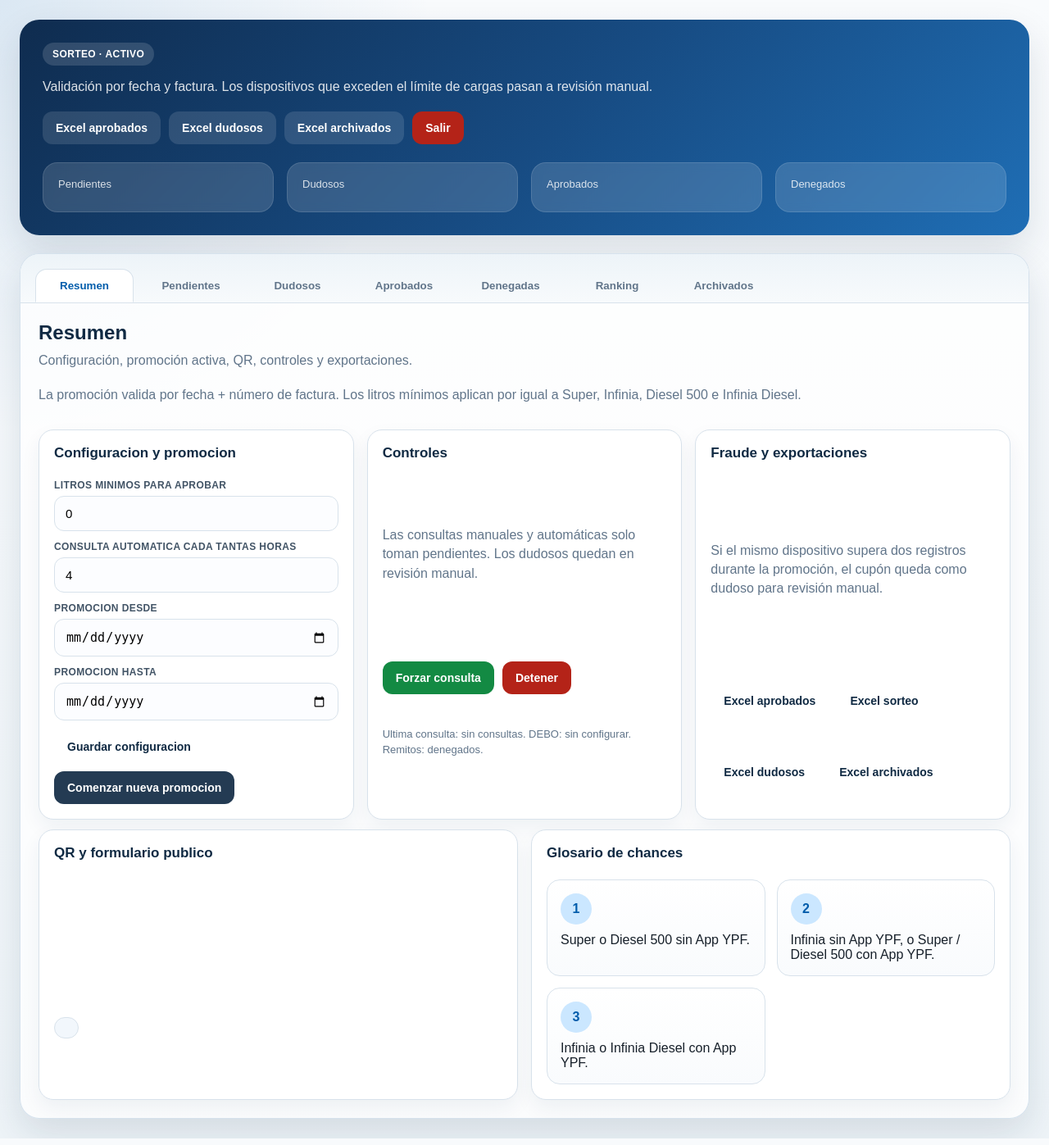
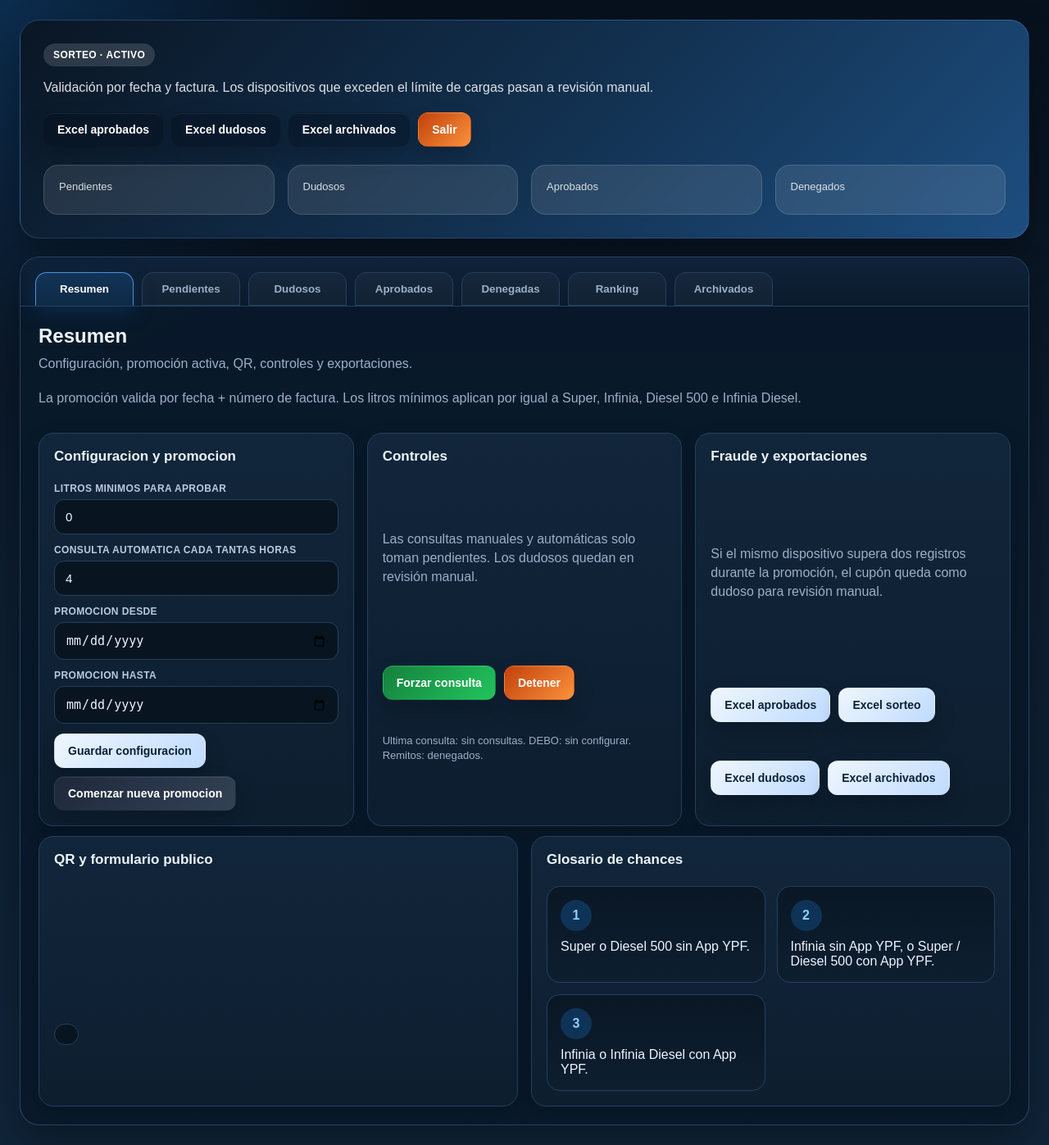
Before and after one commit to EmmanuelArce12/ruleta, a Flask app: template templates/sorteo_admin.html in a window 1280 px wide. Shown: the whole page at 82% size. Run offline with Flask 3, Linux system fonts and the light colour scheme; the template is opened without the code that fills it, so the values that code supplies are empty; parts of the project's set-up code (start-up, migrations or seed data) failed here and were passed over; some libraries are stand-ins or nearby versions.

Commit message:
Fix raffle submission flow and admin styling

```diff
--- a/templates/sorteo_admin.html
+++ b/templates/sorteo_admin.html
@@ -5,59 +5,60 @@
     <meta name="viewport" content="width=device-width, initial-scale=1.0">
     <title>Sorteo Electrodomesticos</title>
     <style>
-        :root { --navy:#102a43; --blue:#005cab; --sky:#cbe7ff; --paper:#f7fafc; --line:#d8e2eb; --ink:#17202a; --muted:#61758a; --ok:#138a43; --bad:#c2410c; --warn:#a16207; --violet:#7c3aed; --card-shadow:0 18px 45px rgba(16, 42, 67, 0.12); }
+        :root { --navy:#091a2b; --navy-soft:#102a43; --blue:#1d8fff; --sky:#0f3357; --paper:#0c1b2d; --paper-2:#12263b; --line:#24405f; --ink:#ecf4ff; --muted:#9ab0c7; --ok:#16a34a; --bad:#ea580c; --warn:#d97706; --violet:#8b5cf6; --card-shadow:0 22px 48px rgba(0, 0, 0, 0.32); }
         * { box-sizing:border-box; }
-        body { margin:0; font-family:Arial, Helvetica, sans-serif; color:var(--ink); background:radial-gradient(circle at top left, rgba(0,92,171,0.12), transparent 28%), linear-gradient(180deg, #f9fbfd 0%, #eef4f8 100%); }
+        body { margin:0; font-family:Arial, Helvetica, sans-serif; color:var(--ink); background:radial-gradient(circle at top left, rgba(29,143,255,0.22), transparent 24%), linear-gradient(180deg, #07111d 0%, #0d1d30 50%, #10253a 100%); }
         a { color:inherit; }
         .app-shell { min-height:100vh; padding:24px; }
-        .hero { background:linear-gradient(135deg, #0f2c4f 0%, #174b82 52%, #1f6eb5 100%); color:white; border-radius:24px; padding:28px; box-shadow:var(--card-shadow); }
+        .hero { background:linear-gradient(135deg, #0a1624 0%, #12304f 52%, #1d4e80 100%); color:white; border:1px solid rgba(93, 156, 236, 0.28); border-radius:24px; padding:28px; box-shadow:var(--card-shadow); }
         .hero-top { display:flex; justify-content:space-between; align-items:flex-start; gap:18px; flex-wrap:wrap; }
         .eyebrow { display:inline-flex; align-items:center; gap:8px; padding:7px 12px; border-radius:999px; background:rgba(255,255,255,0.14); font-size:12px; font-weight:700; letter-spacing:.4px; text-transform:uppercase; }
         .hero h1 { margin:14px 0 6px; font-size:clamp(28px, 5vw, 42px); line-height:1.02; }
         .hero p { margin:0; max-width:860px; color:rgba(255,255,255,.86); line-height:1.5; }
         .hero-actions, .inline-actions { display:flex; gap:10px; flex-wrap:wrap; align-items:center; }
-        .btn, .hero-actions a, .hero-actions button, .inline-actions a, .inline-actions button { appearance:none; border:0; border-radius:12px; padding:12px 16px; font-size:14px; font-weight:700; cursor:pointer; text-decoration:none; display:inline-flex; align-items:center; justify-content:center; gap:8px; }
-        .btn-primary { background:white; color:var(--navy); }
-        .btn-secondary { background:rgba(255,255,255,0.12); color:white; border:1px solid rgba(255,255,255,0.18); }
-        .btn-danger { background:#b42318; color:white; }
-        .btn-success { background:#138a43; color:white; }
-        .btn-dark { background:#243b53; color:white; }
-        .btn-violet { background:var(--violet); color:white; }
+        .btn, .hero-actions a, .hero-actions button, .inline-actions a, .inline-actions button { appearance:none; border:1px solid transparent; border-radius:12px; padding:12px 16px; font-size:14px; font-weight:700; cursor:pointer; text-decoration:none; display:inline-flex; align-items:center; justify-content:center; gap:8px; box-shadow:inset 0 1px 0 rgba(255,255,255,0.08), 0 12px 26px rgba(0,0,0,0.18); transition:transform .16s ease, box-shadow .16s ease, border-color .16s ease, filter .16s ease; }
+        .btn:hover, .hero-actions a:hover, .hero-actions button:hover, .inline-actions a:hover, .inline-actions button:hover { transform:translateY(-1px); filter:brightness(1.06); }
+        .btn-primary { background:linear-gradient(135deg, #eff6ff, #bfdbfe); color:#08213d; border-color:#93c5fd; }
+        .btn-secondary { background:rgba(5,12,24,0.38); color:white; border:1px solid rgba(255,255,255,0.22); }
+        .btn-danger { background:linear-gradient(135deg, #c2410c, #fb923c); color:white; border-color:#fdba74; }
+        .btn-success { background:linear-gradient(135deg, #15803d, #22c55e); color:white; border-color:#86efac; }
+        .btn-dark { background:linear-gradient(135deg, #1e293b, #334155); color:white; border-color:#64748b; }
+        .btn-violet { background:linear-gradient(135deg, #6d28d9, #8b5cf6); color:white; border-color:#c4b5fd; }
         .stats-grid { display:grid; grid-template-columns:repeat(auto-fit, minmax(180px, 1fr)); gap:16px; margin-top:22px; }
-        .stat-card { border-radius:18px; padding:18px; background:rgba(255,255,255,0.14); border:1px solid rgba(255,255,255,0.12); backdrop-filter:blur(6px); }
+        .stat-card { border-radius:18px; padding:18px; background:rgba(255,255,255,0.10); border:1px solid rgba(255,255,255,0.14); backdrop-filter:blur(6px); }
         .stat-card strong { display:block; font-size:34px; margin-top:8px; }
         .stat-label { font-size:13px; color:rgba(255,255,255,0.82); }
-        .content-shell { margin-top:22px; background:rgba(255,255,255,0.74); border:1px solid rgba(210,223,235,0.9); border-radius:24px; box-shadow:var(--card-shadow); overflow:hidden; }
-        .tabs { display:flex; gap:10px; flex-wrap:wrap; padding:18px 18px 0; background:linear-gradient(180deg, rgba(236,243,248,0.92) 0%, rgba(247,250,252,0.96) 100%); border-bottom:1px solid var(--line); }
-        .tab-btn { border:1px solid transparent; background:transparent; color:var(--muted); padding:12px 14px; border-radius:14px 14px 0 0; font-weight:700; cursor:pointer; min-width:120px; text-align:center; }
-        .tab-btn.active { background:white; color:var(--blue); border-color:var(--line); border-bottom-color:white; }
+        .content-shell { margin-top:22px; background:rgba(9,26,43,0.92); border:1px solid rgba(61,95,135,0.6); border-radius:24px; box-shadow:var(--card-shadow); overflow:hidden; }
+        .tabs { display:flex; gap:10px; flex-wrap:wrap; padding:18px 18px 0; background:linear-gradient(180deg, rgba(15,35,58,0.96) 0%, rgba(10,27,45,0.98) 100%); border-bottom:1px solid var(--line); }
+        .tab-btn { border:1px solid var(--line); background:rgba(255,255,255,0.03); color:var(--muted); padding:12px 14px; border-radius:14px 14px 0 0; font-weight:700; cursor:pointer; min-width:120px; text-align:center; }
+        .tab-btn.active { background:linear-gradient(180deg, #123457 0%, #0e2a46 100%); color:#ffffff; border-color:#4e8ed8; border-bottom-color:#0e2a46; box-shadow:0 8px 24px rgba(17, 77, 138, 0.34); }
         .panel { padding:22px; }
-        .panel h2 { margin:0 0 8px; font-size:24px; color:var(--navy); }
+        .panel h2 { margin:0 0 8px; font-size:24px; color:var(--ink); }
         .panel-copy { margin:0 0 18px; color:var(--muted); line-height:1.5; }
         .cards-grid { display:grid; grid-template-columns:repeat(auto-fit, minmax(280px, 1fr)); gap:16px; }
-        .panel-card { background:white; border:1px solid var(--line); border-radius:18px; padding:18px; box-shadow:0 10px 24px rgba(15,44,79,0.06); }
-        .panel-card h3 { margin:0 0 10px; font-size:17px; color:var(--navy); }
+        .panel-card { background:linear-gradient(180deg, rgba(18,38,59,0.98) 0%, rgba(13,30,47,0.98) 100%); border:1px solid var(--line); border-radius:18px; padding:18px; box-shadow:0 10px 24px rgba(0,0,0,0.18); }
+        .panel-card h3 { margin:0 0 10px; font-size:17px; color:var(--ink); }
         .panel-card p { margin:0; color:var(--muted); line-height:1.45; }
         .stack { display:grid; gap:12px; }
-        .field label { display:block; margin:0 0 6px; font-size:12px; font-weight:800; text-transform:uppercase; color:#425466; letter-spacing:.4px; }
-        .field input { width:100%; padding:12px 13px; border:1px solid var(--line); border-radius:12px; font-size:15px; background:#fcfdff; }
+        .field label { display:block; margin:0 0 6px; font-size:12px; font-weight:800; text-transform:uppercase; color:#b7cae0; letter-spacing:.4px; }
+        .field input { width:100%; padding:12px 13px; border:1px solid var(--line); border-radius:12px; font-size:15px; background:#081521; color:var(--ink); }
         .glossary-grid { display:grid; grid-template-columns:repeat(auto-fit, minmax(220px, 1fr)); gap:14px; }
-        .glossary-item { border-radius:16px; padding:16px; border:1px solid var(--line); background:linear-gradient(180deg, #ffffff 0%, #f9fbfd 100%); }
-        .glossary-item strong { display:inline-flex; min-width:38px; height:38px; border-radius:999px; align-items:center; justify-content:center; background:var(--sky); color:var(--blue); margin-bottom:10px; }
+        .glossary-item { border-radius:16px; padding:16px; border:1px solid var(--line); background:linear-gradient(180deg, rgba(10,23,37,0.98) 0%, rgba(13,30,47,0.98) 100%); }
+        .glossary-item strong { display:inline-flex; min-width:38px; height:38px; border-radius:999px; align-items:center; justify-content:center; background:var(--sky); color:#8fd0ff; margin-bottom:10px; }
         .badge { display:inline-flex; align-items:center; justify-content:center; padding:5px 10px; border-radius:999px; color:white; font-size:12px; font-weight:800; }
         .badge.PENDIENTE { background:var(--warn); }
         .badge.APROBADO { background:var(--ok); }
         .badge.DENEGADO { background:var(--bad); }
         .badge.DUDOSO { background:var(--violet); }
-        .table-shell { background:white; border:1px solid var(--line); border-radius:18px; overflow:hidden; }
-        .table-toolbar { display:flex; justify-content:space-between; align-items:center; gap:12px; flex-wrap:wrap; padding:16px 18px; border-bottom:1px solid var(--line); background:linear-gradient(180deg, #fbfdff 0%, #f5f9fc 100%); }
+        .table-shell { background:#0f2135; border:1px solid var(--line); border-radius:18px; overflow:hidden; }
+        .table-toolbar { display:flex; justify-content:space-between; align-items:center; gap:12px; flex-wrap:wrap; padding:16px 18px; border-bottom:1px solid var(--line); background:linear-gradient(180deg, #12263b 0%, #0e2032 100%); }
         .table-wrap { overflow:auto; }
         table { width:100%; min-width:1100px; border-collapse:collapse; }
-        th, td { padding:12px 14px; border-bottom:1px solid #e8eef4; font-size:13px; text-align:left; vertical-align:top; }
-        th { background:#f1f6fa; color:#425466; font-size:11px; text-transform:uppercase; letter-spacing:.4px; }
+        th, td { padding:12px 14px; border-bottom:1px solid #1e3a56; font-size:13px; text-align:left; vertical-align:top; }
+        th { background:#16304a; color:#c6d6e7; font-size:11px; text-transform:uppercase; letter-spacing:.4px; }
         .empty { padding:42px 20px; text-align:center; color:var(--muted); }
         .muted-note { color:var(--muted); font-size:13px; line-height:1.45; }
-        .link-box { display:flex; gap:12px; align-items:center; flex-wrap:wrap; padding:12px 14px; border-radius:14px; background:#f2f7fc; border:1px solid var(--line); }
+        .link-box { display:flex; gap:12px; align-items:center; flex-wrap:wrap; padding:12px 14px; border-radius:14px; background:#081521; border:1px solid var(--line); }
         .qr-box { display:flex; gap:18px; align-items:center; flex-wrap:wrap; }
         .qr-box img { width:150px; height:150px; object-fit:contain; border-radius:16px; border:1px solid var(--line); background:white; padding:12px; }
         @media (max-width: 900px) { .app-shell { padding:14px; } .hero { border-radius:20px; padding:20px; } .content-shell { border-radius:20px; } .panel { padding:16px; } .tabs { padding:14px 14px 0; } .tab-btn { min-width:unset; flex:1 1 calc(50% - 10px); } }
```
Also changed, not shown: sorteo_electrodomesticos.py (+7 -1 lines), templates/sorteo_cliente.html (+10 -0 lines).
